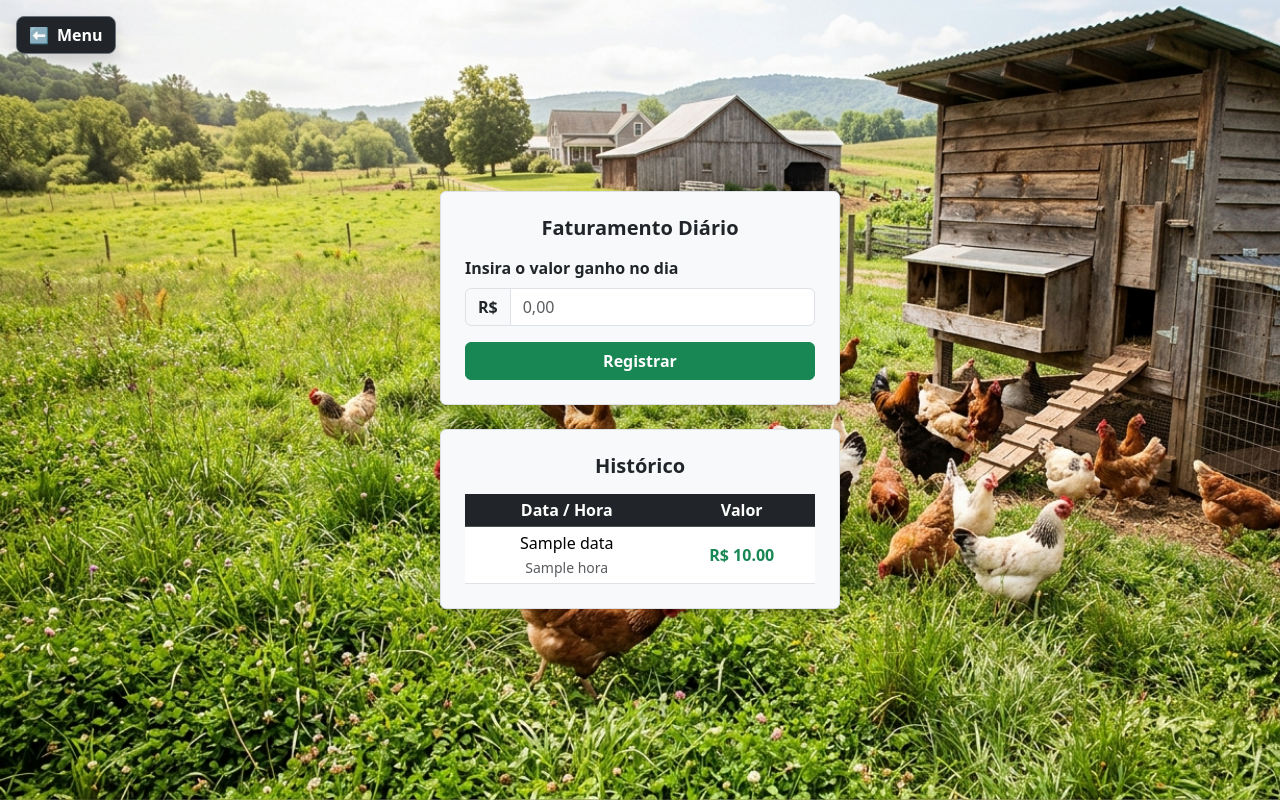
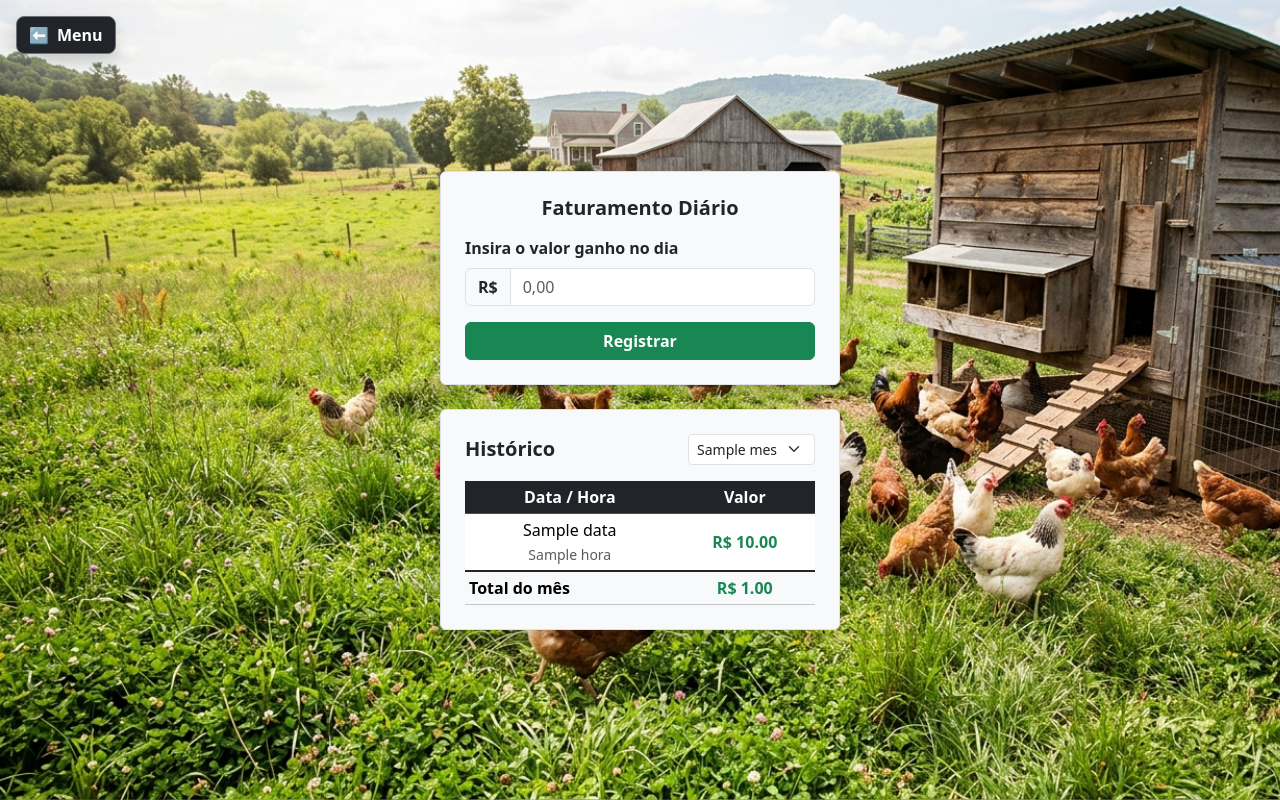
Before and after one commit to ricardogruber-dev/Granja-Control-System, a Flask app: template templates/faturamento.html in a window 1280 px wide. Run offline with Flask 3, Linux system fonts and the light colour scheme; the template is opened without the code that fills it: most values are stand-ins (such as "Sample title", 1, 10 or a date in 2020).

Commit message:
feat: adiciona histórico com filtro por mês

```diff
--- a/templates/faturamento.html
+++ b/templates/faturamento.html
@@ -28,7 +28,18 @@
         </form>
 
         <div class="p-4 bg-light rounded border shadow" style="width: 100%; max-width: 400px;">
-            <h5 class="fw-bold mb-3 text-center">Histórico</h5>
+            <div class="d-flex justify-content-between align-items-center mb-3">
+                <h5 class="fw-bold mb-0">Histórico</h5>
+                <form action="/faturamento" method="GET" class="mb-0">
+                    <select id="EscolherMes" name="EscolherMes" class="form-select form-select-sm" onchange="this.form.submit()">
+                        {% for mes in dados.meses %}
+                            <option value="{{ mes }}" {% if mes == dados.mes_selecionado %}selected{% endif %}>
+                                {{ mes }}
+                            </option>
+                        {% endfor %}
+                    </select>
+                </form>
+            </div>
             <div class="table-responsive">
                 <table class="table table-sm table-hover text-center mb-0">
                     <thead class="table-dark">
@@ -38,7 +49,7 @@
                         </tr>
                     </thead>
                     <tbody>
-                        {% for item in historico|reverse %}
+                        {% for item in dados.registros|reverse %}
                         <tr>
                             <td>
                                 {{ item.data }} <br>
@@ -48,10 +59,16 @@
                         </tr>
                         {% else %}
                         <tr>
-                            <td colspan="2" class="text-muted py-3">Nenhum faturamento registrado.</td>
+                            <td colspan="2" class="text-muted py-3">Nenhum faturamento registrado neste mês.</td>
                         </tr>
                         {% endfor %}
                     </tbody>
+                    <tfoot class="table-group-divider fw-bold">
+                        <tr class="table-light">
+                            <td class="text-start">Total do mês</td>
+                            <td class="text-success">R$ {{ "%.2f"|format(dados.total_faturamento) }}</td>
+                        </tr>
+                    </tfoot>
                 </table>
             </div>
         </div>
```
